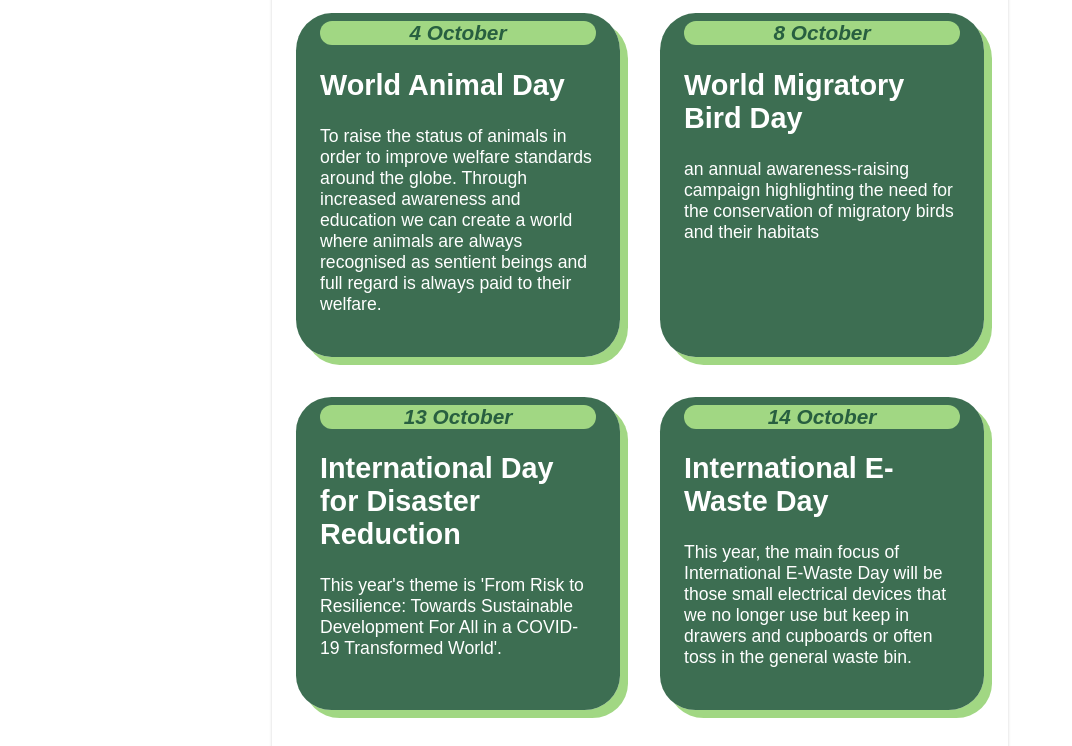
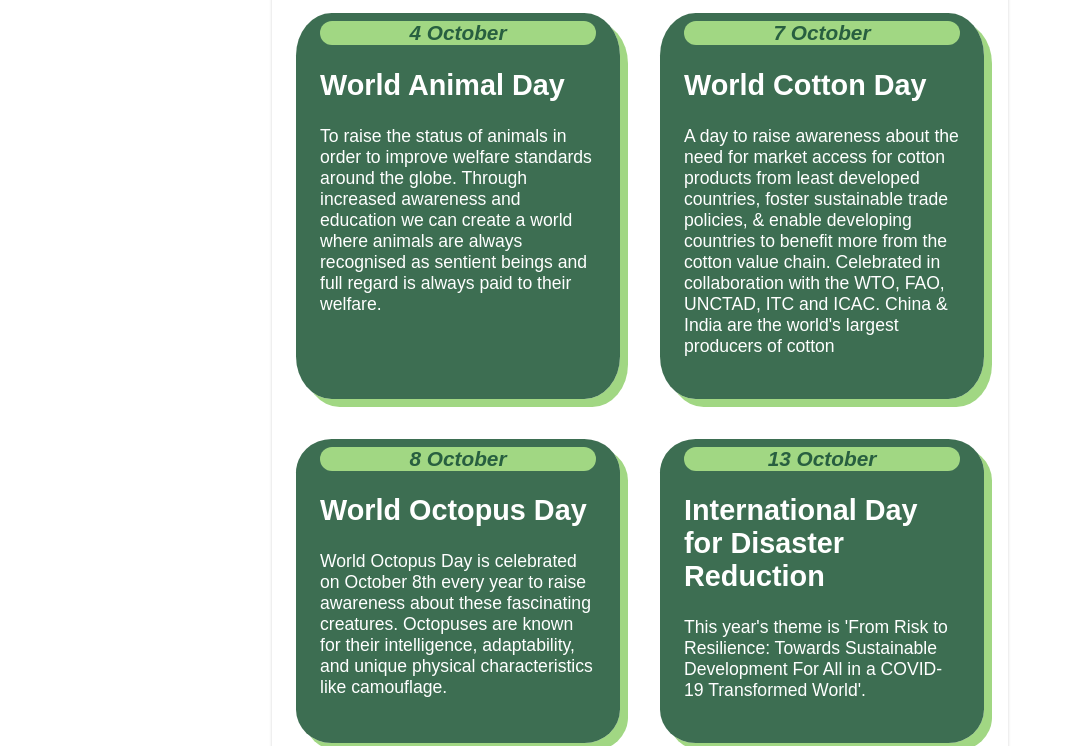
Before and after one commit to kroenger/kroenger, an Astro site: page /calendar in a window 1280 px wide. Shown: the part 803-1549 px from the top of the page, without its empty margins (0-1072 px from the left). Built offline with nearby package versions, Linux system fonts and the light colour scheme; Astro itself is replaced by a stand-in of ours.

Commit message:
october update

```diff
--- a/src/observanceDaysData/october.js
+++ b/src/observanceDaysData/october.js
@@ -19,9 +19,17 @@
         recognised as sentient beings and full regard is always paid to their welfare.`
     },
     {
+        date: "7 October",
+        day: "World Cotton Day",
+        description: `A day to raise awareness about the need for market access for cotton products from least developed countries,
+        foster sustainable trade policies, & enable developing countries to benefit more from the cotton value chain. Celebrated in
+        collaboration with the WTO, FAO, UNCTAD, ITC and ICAC. China & India are the world's largest producers of cotton`
+    },
+    {
         date: "8 October",
-        day: "World Migratory Bird Day",
-        description: `an annual awareness-raising campaign highlighting the need for the conservation of migratory birds and their habitats`
+        day: "World Octopus Day",
+        description: `World Octopus Day is celebrated on October 8th every year to raise awareness about these fascinating creatures.
+        Octopuses are known for their intelligence, adaptability, and unique physical characteristics like camouflage.`
     },
     {
         date: "13 October",
```
